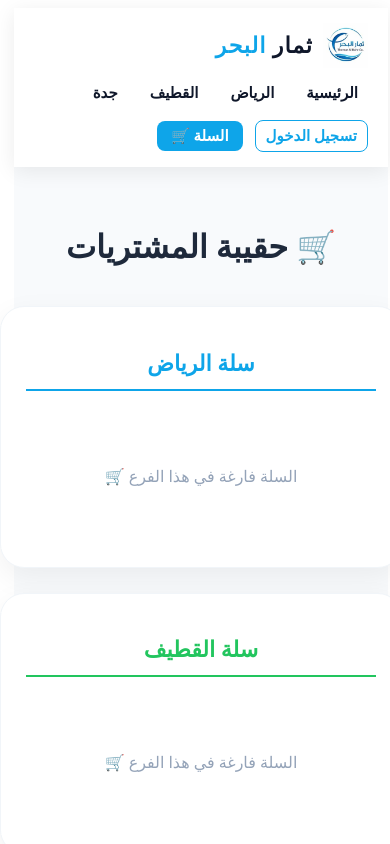
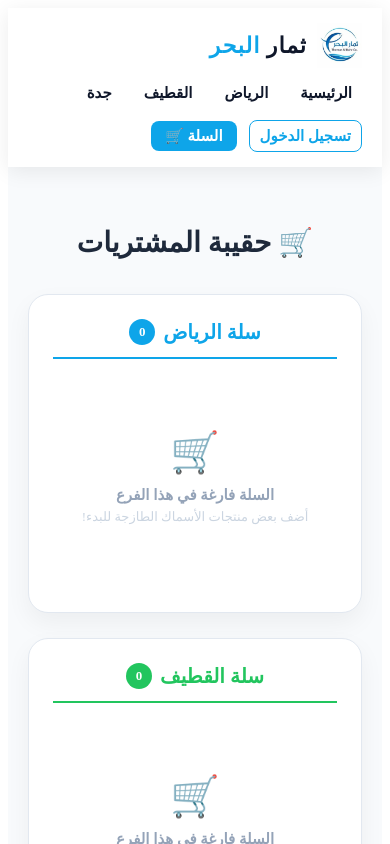
Before and after one commit to MOO651/themar-albahr, a React (Vite) app in the folder my-fish-shop/: page /cart in a window 390 px wide. Shown: the top 844 px of the page. Built offline with nearby package versions, Linux system fonts and the light colour scheme.

Commit message:
Update Cart page design with responsive Grid layout and Jeddah support

```diff
--- a/my-fish-shop/src/pages/Cart.tsx
+++ b/my-fish-shop/src/pages/Cart.tsx
@@ -49,7 +49,7 @@
   const sendToWhatsApp = (branch: string, items: any[], customer: any) => {
     let phone = '966577972769'; // رقم الرياض
     if (branch === 'qatif') phone = '966595273048'; // رقم القطيف
-    else if (branch === 'jeddah') phone = '966560350663'; // رقم جدة الجديد
+    else if (branch === 'jeddah') phone = '966560350663'; // رقم جدة
 
     const total = items.reduce((sum, item) => sum + (item.price * item.quantity), 0);
 
@@ -85,74 +85,80 @@
 
     return (
       <div style={{
-        flex: 1,
-        minWidth: '350px',
-        maxWidth: '400px',
         backgroundColor: "#fff",
-        borderRadius: "24px",
-        padding: "25px",
-        boxShadow: "0 10px 30px rgba(0,0,0,0.06)",
-        border: '1px solid #f1f5f9',
+        borderRadius: "20px",
+        padding: "24px",
+        boxShadow: "0 10px 25px rgba(0,0,0,0.05)",
+        border: '1px solid #e2e8f0',
         display: 'flex',
         flexDirection: 'column',
-        justifyContent: 'space-between'
+        justifyContent: 'space-between',
+        transition: 'transform 0.2s ease, box-shadow 0.2s ease',
       }}>
         <div>
-          <h2 style={{ color: color, marginBottom: "20px", textAlign: 'center', borderBottom: `2px solid ${color}`, paddingBottom: '12px', fontSize: '22px', fontWeight: '800' }}>
-            {title}
-          </h2>
+          <div style={{ display: 'flex', alignItems: 'center', justifyContent: 'center', gap: '8px', marginBottom: '20px', borderBottom: `2px solid ${color}`, paddingBottom: '12px' }}>
+            <h2 style={{ color: color, fontSize: '20px', fontWeight: '800', margin: 0 }}>
+              {title}
+            </h2>
+            <span style={{ backgroundColor: color, color: '#fff', borderRadius: '50%', width: '26px', height: '26px', display: 'flex', alignItems: 'center', justifyContent: 'center', fontSize: '13px', fontWeight: 'bold' }}>
+              {items.reduce((acc, curr) => acc + curr.quantity, 0)}
+            </span>
+          </div>
 
           {items.length === 0 ? (
-            <div style={{ textAlign: 'center', padding: '40px 0', color: '#94a3b8' }}>
-              <p style={{ fontSize: '16px' }}>السلة فارغة في هذا الفرع 🛒</p>
+            <div style={{ textAlign: 'center', padding: '50px 20px', color: '#94a3b8' }}>
+              <div style={{ fontSize: '40px', marginBottom: '10px' }}>🛒</div>
+              <p style={{ fontSize: '15px', fontWeight: '600', margin: 0 }}>السلة فارغة في هذا الفرع</p>
+              <p style={{ fontSize: '13px', color: '#cbd5e1', marginTop: '5px' }}>أضف بعض منتجات الأسماك الطازجة للبدء!</p>
             </div>
           ) : (
             <>
-              <div style={{ maxHeight: '250px', overflowY: 'auto', marginBottom: '15px' }}>
+              <div style={{ maxHeight: '260px', overflowY: 'auto', marginBottom: '15px', paddingRight: '4px' }}>
                 {items.map((item: any) => (
                   <div key={item.id} style={{ padding: '12px 0', borderBottom: '1px solid #f1f5f9' }}>
                     <div style={{ display: 'flex', justifyContent: 'space-between', alignItems: 'center' }}>
-                      <div style={{ fontWeight: '700', color: '#1e293b', fontSize: '15px' }}>{item.name}</div>
-                      <div style={{ display: 'flex', gap: '8px', alignItems: 'center' }}>
-                        <button onClick={() => handleQuantityChange(branch, item.id, -1)} style={{ border:'none', cursor:'pointer', padding:'6px 12px', borderRadius:'8px', backgroundColor: '#f1f5f9', fontWeight: 'bold' }}>-</button>
-                        <span style={{ fontSize: '16px', fontWeight: 'bold', minWidth: '20px', textAlign: 'center' }}>{item.quantity}</span>
-                        <button onClick={() => handleQuantityChange(branch, item.id, 1)} style={{ border:'none', cursor:'pointer', padding:'6px 12px', borderRadius:'8px', backgroundColor: '#f1f5f9', fontWeight: 'bold' }}>+</button>
+                      <div style={{ fontWeight: '700', color: '#1e293b', fontSize: '14px' }}>{item.name}</div>
+                      <div style={{ display: 'flex', gap: '6px', alignItems: 'center' }}>
+                        <button onClick={() => handleQuantityChange(branch, item.id, -1)} style={{ border:'none', cursor:'pointer', width:'28px', height:'28px', borderRadius:'6px', backgroundColor: '#f1f5f9', fontWeight: 'bold', display: 'flex', alignItems: 'center', justifyContent: 'center' }}>-</button>
+                        <span style={{ fontSize: '15px', fontWeight: 'bold', minWidth: '20px', textAlign: 'center' }}>{item.quantity}</span>
+                        <button onClick={() => handleQuantityChange(branch, item.id, 1)} style={{ border:'none', cursor:'pointer', width:'28px', height:'28px', borderRadius:'6px', backgroundColor: '#f1f5f9', fontWeight: 'bold', display: 'flex', alignItems: 'center', justifyContent: 'center' }}>+</button>
                       </div>
                     </div>
                     <input
                       type="text"
-                      placeholder="ملاحظة إضافية للمنتج..."
-                      style={{ width: '100%', marginTop: '8px', padding: '8px 12px', borderRadius: '8px', border: '1px solid #e2e8f0', fontSize: '13px', outline: 'none' }}
+                      placeholder="ملاحظة إضافية (تنظيف، تقطيع...)"
+                      style={{ width: '100%', marginTop: '8px', padding: '7px 10px', borderRadius: '8px', border: '1px solid #e2e8f0', fontSize: '12px', outline: 'none', backgroundColor: '#fafafa' }}
                       onChange={(e) => setNotes({...notes, [item.id]: e.target.value})}
                     />
                   </div>
                 ))}
               </div>
 
-              <div style={{ marginTop: '15px', padding: '12px', backgroundColor: '#f8fafc', borderRadius: '12px', textAlign: 'center', fontSize: '17px', fontWeight: 'bold', color: '#334155' }}>
-                الإجمالي: <span style={{ color: color }}>{total} ر.س</span>
+              <div style={{ marginTop: '15px', padding: '12px', backgroundColor: '#f8fafc', borderRadius: '12px', display: 'flex', justifyContent: 'space-between', alignItems: 'center', fontSize: '16px', fontWeight: 'bold', color: '#334155' }}>
+                <span>الإجمالي:</span>
+                <span style={{ color: color, fontSize: '18px' }}>{total} ر.س</span>
               </div>
 
-              <div style={{ marginTop: '20px', display: 'flex', flexDirection: 'column', gap: '10px' }}>
+              <div style={{ marginTop: '15px', display: 'flex', flexDirection: 'column', gap: '10px' }}>
                 <input
                   type="text"
-                  placeholder="الاسم الكريم"
+                  placeholder="الاسم الكريم *"
                   value={customer.name}
-                  style={{ padding: '12px', borderRadius: '10px', border: '1px solid #cbd5e1', outline: 'none', fontSize: '14px' }}
+                  style={{ padding: '11px', borderRadius: '10px', border: '1px solid #cbd5e1', outline: 'none', fontSize: '13px' }}
                   onChange={(e) => setCustomer({...customer, name: e.target.value})}
                 />
                 <input
                   type="text"
-                  placeholder="رقم الجوال"
+                  placeholder="رقم الجوال *"
                   value={customer.phone}
-                  style={{ padding: '12px', borderRadius: '10px', border: '1px solid #cbd5e1', outline: 'none', fontSize: '14px' }}
+                  style={{ padding: '11px', borderRadius: '10px', border: '1px solid #cbd5e1', outline: 'none', fontSize: '13px' }}
                   onChange={(e) => setCustomer({...customer, phone: e.target.value})}
                 />
                 <input
                   type="text"
-                  placeholder="العنوان بالتفصيل"
+                  placeholder="العنوان بالتفصيل *"
                   value={customer.address}
-                  style={{ padding: '12px', borderRadius: '10px', border: '1px solid #cbd5e1', outline: 'none', fontSize: '14px' }}
+                  style={{ padding: '11px', borderRadius: '10px', border: '1px solid #cbd5e1', outline: 'none', fontSize: '13px' }}
                   onChange={(e) => setCustomer({...customer, address: e.target.value})}
                 />
               </div>
@@ -167,16 +173,16 @@
                   saveOrderToAdmin(branch, items, total, customer);
                 }}
                 style={{
-                  marginTop: "20px",
+                  marginTop: "18px",
                   width: "100%",
-                  padding: "14px",
+                  padding: "13px",
                   backgroundColor: "#25D366",
                   color: "white",
                   border: "none",
-                  borderRadius: "12px",
+                  borderRadius: "10px",
                   cursor: "pointer",
                   fontWeight: "bold",
-                  fontSize: "15px",
+                  fontSize: "14px",
                   boxShadow: '0 4px 12px rgba(37, 211, 102, 0.2)',
                   transition: '0.2s'
                 }}
@@ -192,11 +198,19 @@
 
   return (
     <div style={{ padding: "40px 20px", backgroundColor: "#f8fafc", minHeight: "100vh", direction: 'rtl' }}>
-      <h1 style={{ textAlign: "center", marginBottom: "40px", color: '#1e293b', fontWeight: '800' }}>🛒 حقيبة المشتريات</h1>
-      <div style={{ display: "flex", gap: "25px", flexWrap: "wrap", justifyContent: "center", alignItems: 'flex-start' }}>
-        {renderSection(riyadhItems, 'riyadh', "سلة الرياض", "#0ea5e9")}
-        {renderSection(qatifItems, 'qatif', "سلة القطيف", "#22c55e")}
-        {renderSection(jeddahItems, 'jeddah', "سلة جدة", "#f59e0b")}
+      <div style={{ maxWidth: "1200px", margin: "0 auto" }}>
+        <h1 style={{ textAlign: "center", marginBottom: "35px", color: '#1e293b', fontWeight: '800', fontSize: '28px' }}>🛒 حقيبة المشتريات</h1>
+
+        <div style={{
+          display: "grid",
+          gridTemplateColumns: "repeat(auto-fit, minmax(320px, 1fr))",
+          gap: "25px",
+          alignItems: 'start'
+        }}>
+          {renderSection(riyadhItems, 'riyadh', "سلة الرياض", "#0ea5e9")}
+          {renderSection(qatifItems, 'qatif', "سلة القطيف", "#22c55e")}
+          {renderSection(jeddahItems, 'jeddah', "سلة جدة", "#f59e0b")}
+        </div>
       </div>
     </div>
   );
```
